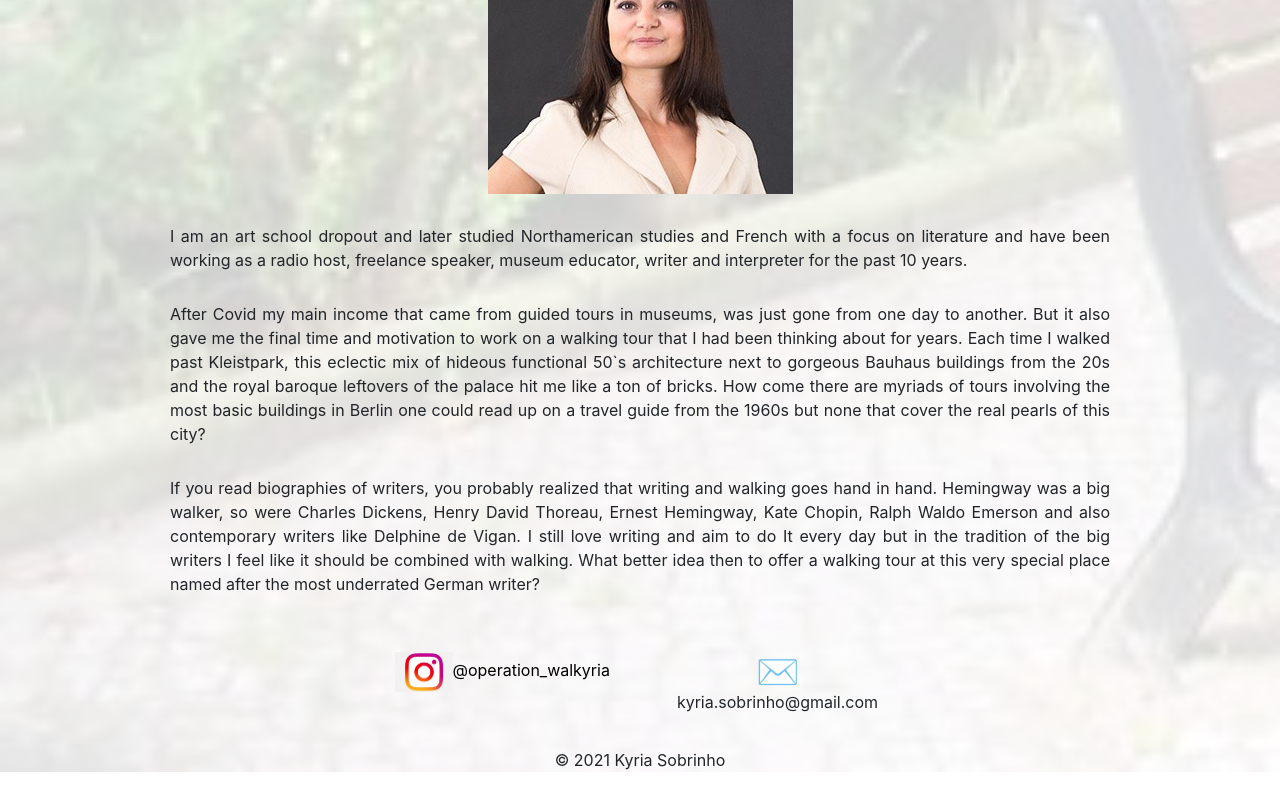
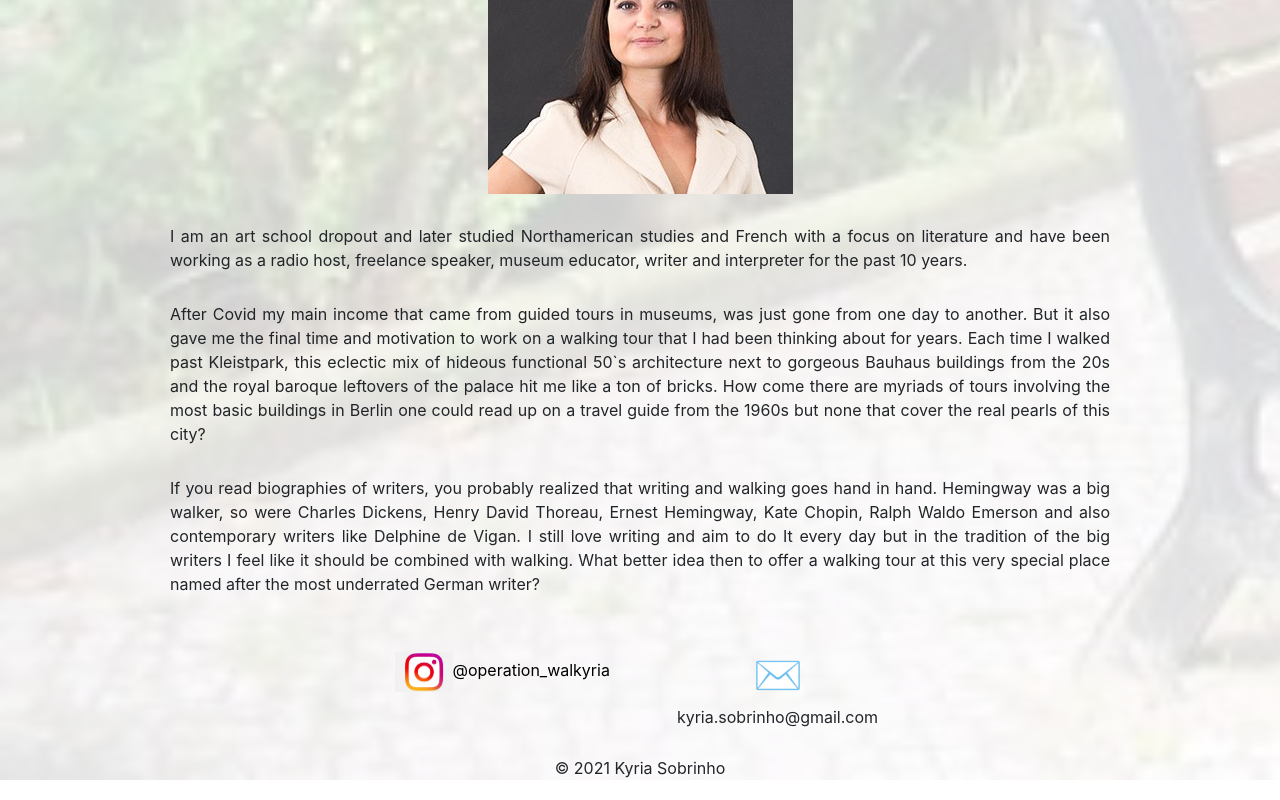
Before and after one commit to NeuzaSousa/kyria, a React (Create React App) app: page /english in a window 1280 px wide. Shown: the part 2414-3214 px from the top of the page. Built offline with nearby package versions, Linux system fonts and the light colour scheme.

Commit message:
Almost done

```diff
--- a/src/App.css
+++ b/src/App.css
@@ -86,14 +86,14 @@ a:link, a:visited {
 }
 
 #email {
-  font-size: 35px;
+  font-size: 40px;
   position: relative;
   bottom: 7px;
 }
 
 #email-address {
   position: relative;
-  bottom: 14px;
+  bottom: 7px;
 }
 
 .insta {
```
